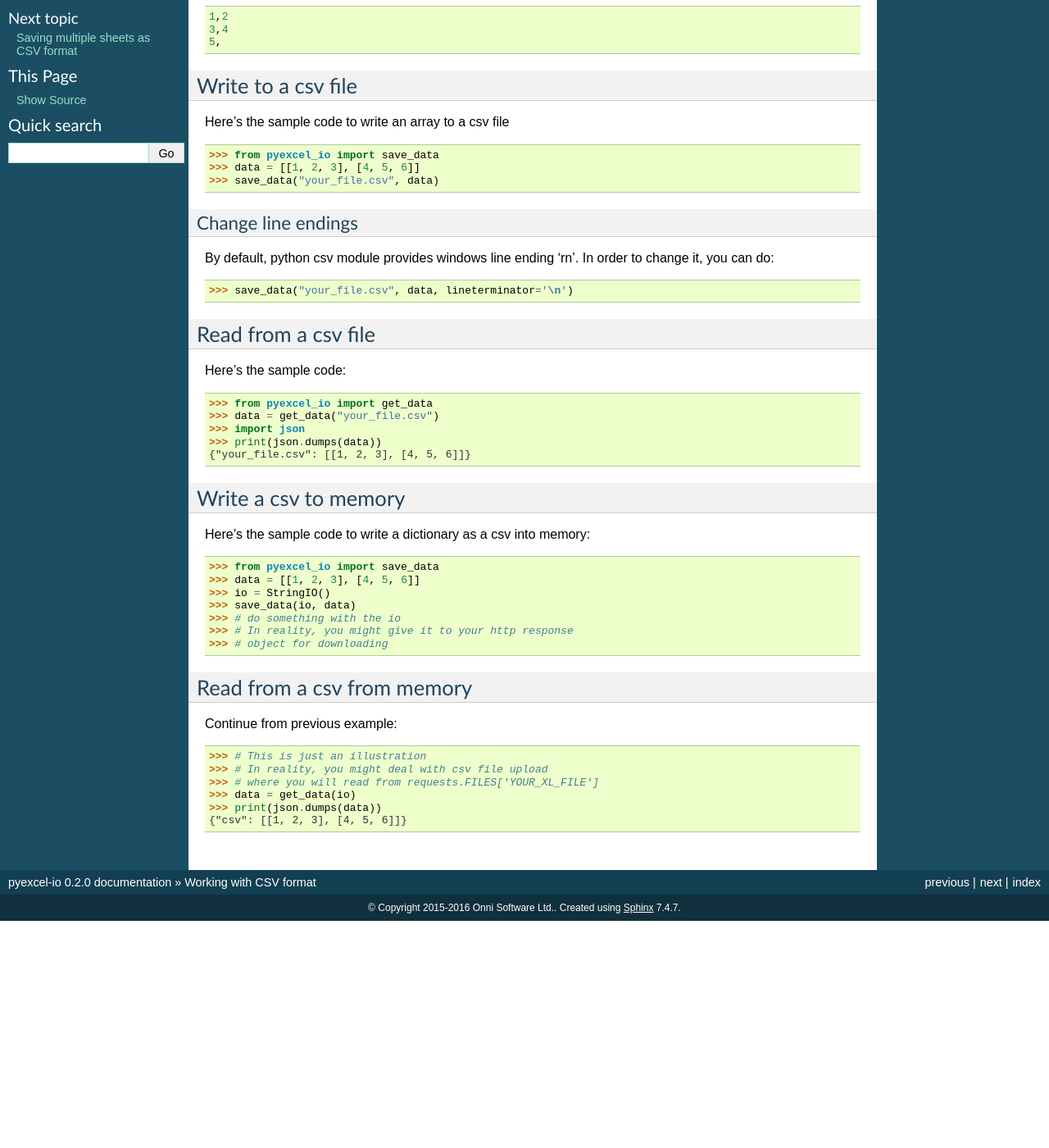
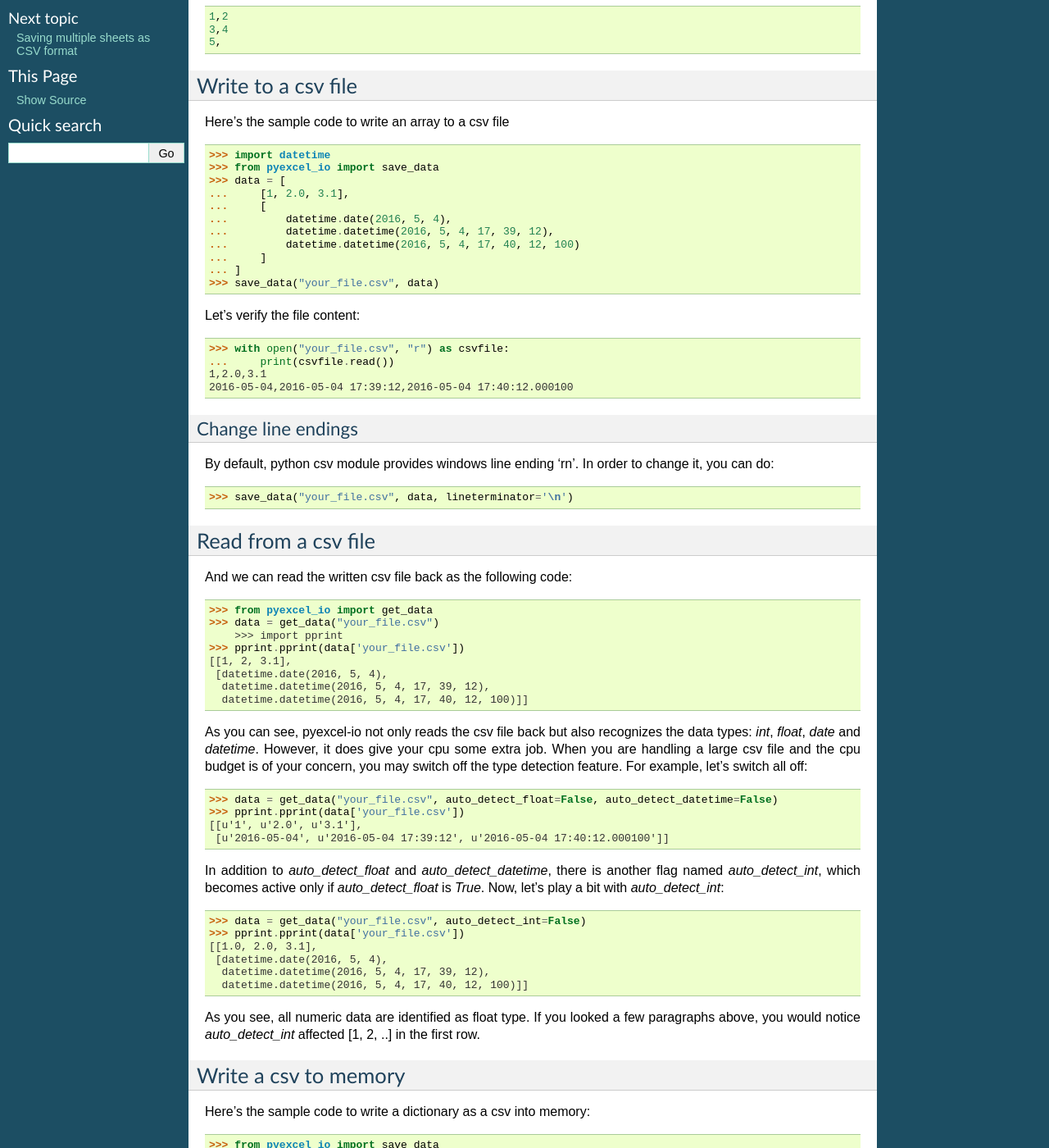
Before and after one commit to pyexcel/pyexcel-io, a Sphinx documentation site: the page built from doc/source/plaincsv.rst, in a window 1280 px wide and 1400 px high, scrolled down 254 px. Shown: the whole window at 82% size. Built offline with Sphinx 7.4.7, drawn with Linux system fonts in a browser that asks for light colours; before the commit the page ends 1377 px from its top, so only the background shows below that.

Commit message:
add documentation about auto_detect_int, auto_detect_float, auto_detect_datetime, and we resolve #16 now

```diff
--- a/doc/source/plaincsv.rst
+++ b/doc/source/plaincsv.rst
@@ -30,9 +30,26 @@ Write to a csv file
 
 Here's the sample code to write an array to a csv file ::
 
+   >>> import datetime
    >>> from pyexcel_io import save_data
-   >>> data = [[1, 2, 3], [4, 5, 6]]
+   >>> data = [
+   ...     [1, 2.0, 3.1],
+   ...     [
+   ...         datetime.date(2016, 5, 4),
+   ...         datetime.datetime(2016, 5, 4, 17, 39, 12),
+   ...         datetime.datetime(2016, 5, 4, 17, 40, 12, 100)
+   ...     ]
+   ... ]
    >>> save_data("your_file.csv", data)
+
+Let's verify the file content::
+
+    >>> with open("your_file.csv", "r") as csvfile:
+    ...     print(csvfile.read())
+    1,2.0,3.1
+    2016-05-04,2016-05-04 17:39:12,2016-05-04 17:40:12.000100
+    <BLANKLINE>
+
 
 Change line endings
 *************************
@@ -45,13 +62,38 @@ to change it, you can do:
 Read from a csv file
 --------------------------------------------------------------------------------
 
-Here's the sample code::
+And we can read the written csv file back as the following code::
 
     >>> from pyexcel_io import get_data
     >>> data = get_data("your_file.csv")
-    >>> import json
-    >>> print(json.dumps(data))
-    {"your_file.csv": [[1, 2, 3], [4, 5, 6]]}
+	>>> import pprint
+    >>> pprint.pprint(data['your_file.csv'])
+    [[1, 2, 3.1],
+     [datetime.date(2016, 5, 4),
+      datetime.datetime(2016, 5, 4, 17, 39, 12),
+      datetime.datetime(2016, 5, 4, 17, 40, 12, 100)]]
+
+As you can see, pyexcel-io not only reads the csv file back but also
+recognizes the data types: `int`, `float`, `date` and `datetime`. However, it
+does give your cpu some extra job. When you are handling a large csv file and
+the cpu budget is of your concern, you may switch off the type detection feature.
+For example, let's switch all off:
+
+    >>> data = get_data("your_file.csv", auto_detect_float=False, auto_detect_datetime=False)
+    >>> pprint.pprint(data['your_file.csv'])
+    [[u'1', u'2.0', u'3.1'],
+     [u'2016-05-04', u'2016-05-04 17:39:12', u'2016-05-04 17:40:12.000100']]
+
+In addition to `auto_detect_float` and `auto_detect_datetime`, there is another flag named `auto_detect_int`, which becomes active only if `auto_detect_float` is `True`. Now, let's play a bit with `auto_detect_int`:
+
+    >>> data = get_data("your_file.csv", auto_detect_int=False)
+    >>> pprint.pprint(data['your_file.csv'])
+    [[1.0, 2.0, 3.1],
+     [datetime.date(2016, 5, 4),
+      datetime.datetime(2016, 5, 4, 17, 39, 12),
+      datetime.datetime(2016, 5, 4, 17, 40, 12, 100)]]
+
+As you see, all numeric data are identified as float type. If you looked a few paragraphs above, you would notice `auto_detect_int` affected [1, 2, ..] in the first row.
 
 Write a csv to memory
 --------------------------------------------------------------------------------
@@ -70,11 +112,12 @@ Here's the sample code to write a dictionary as a csv into memory::
 Read from a csv from memory
 --------------------------------------------------------------------------------
 
-Continue from previous example::
+Continue from previous example:
 
     >>> # This is just an illustration
     >>> # In reality, you might deal with csv file upload
     >>> # where you will read from requests.FILES['YOUR_XL_FILE']
+	>>> import json
     >>> data = get_data(io)
     >>> print(json.dumps(data))
     {"csv": [[1, 2, 3], [4, 5, 6]]}
```
Also changed, not shown: CHANGELOG.rst (+6 -1 lines).
